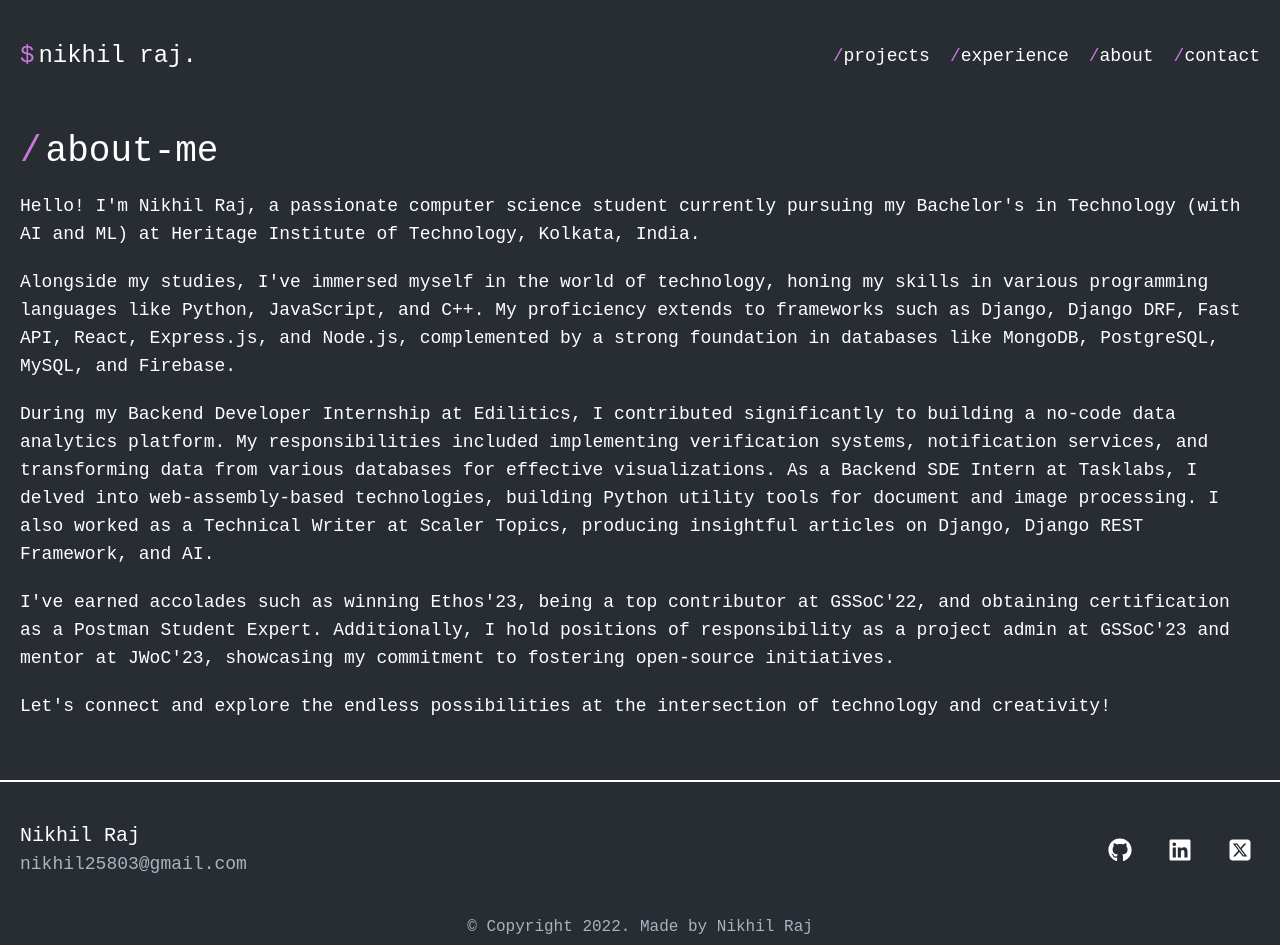
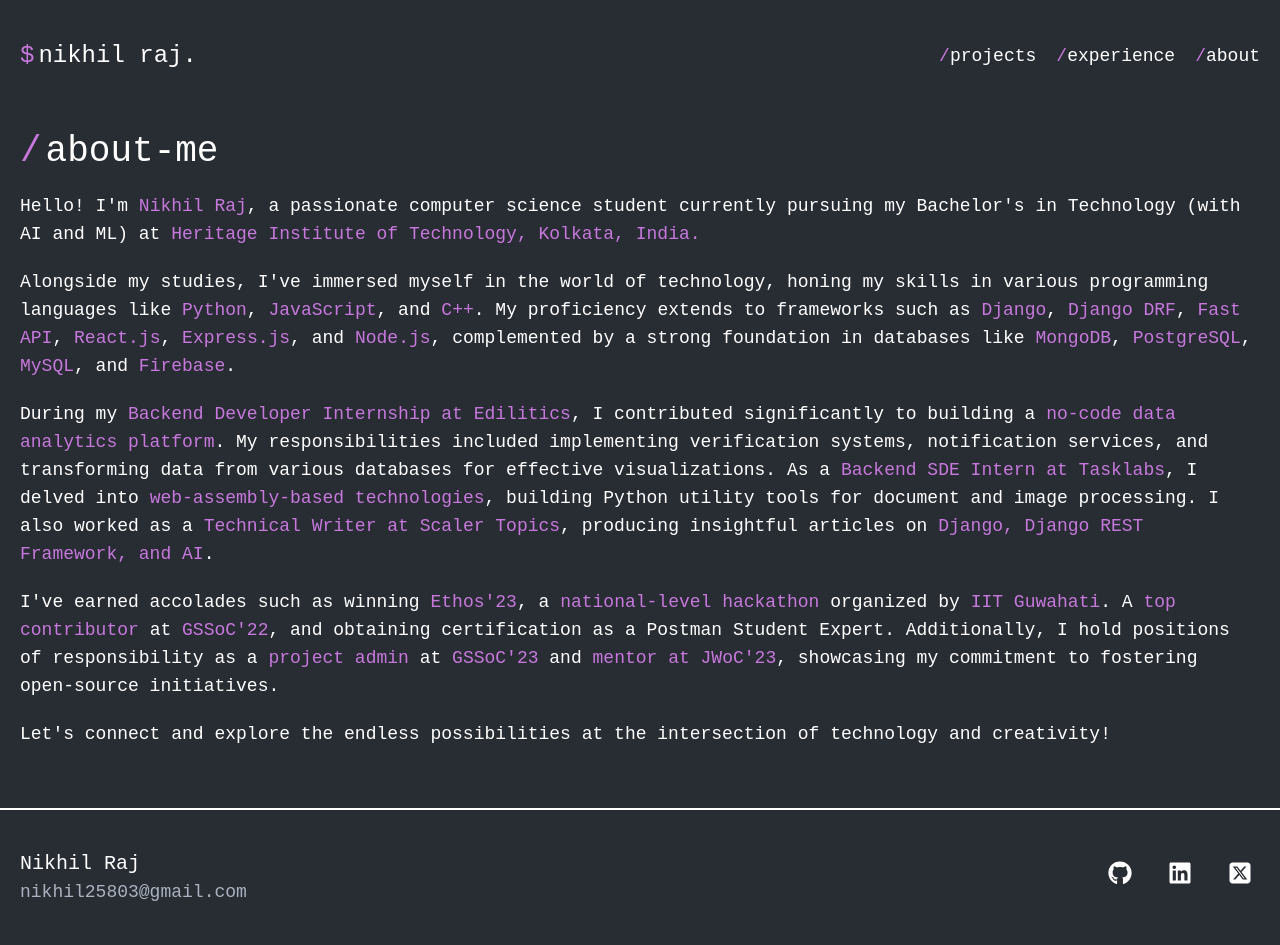
Before and after one commit to nikhil25803/portfolio, a React (Vite) app: page /about in a window 1280 px wide. Shown: the top 945 px of the page. Built offline with nearby package versions, Linux system fonts and the light colour scheme; a web font is replaced by a local one.

Commit message:
Added Links

```diff
--- a/src/components/AboutMeSection.tsx
+++ b/src/components/AboutMeSection.tsx
@@ -16,27 +16,50 @@
         <div className="grid grid-cols-1 lg:grid-cols-3 justify-center items-center gap-5">
           <div className="mt-5 flex flex-col gap-5 text-base md:text-lg lg:col-span-2">
             <div>
-              Hello! I'm Nikhil Raj, a passionate computer science student
-              currently pursuing my Bachelor's in Technology (with AI and ML) at
-              Heritage Institute of Technology, Kolkata, India.
+              Hello! I'm <span className="text-textPrimary">Nikhil Raj</span>, a
+              passionate computer science student currently pursuing my
+              Bachelor's in Technology (with AI and ML) at{" "}
+              <span className="text-textPrimary">
+                Heritage Institute of Technology, Kolkata, India.
+              </span>
             </div>
             <div>
               Alongside my studies, I've immersed myself in the world of
               technology, honing my skills in various programming languages like
-              Python, JavaScript, and C++. My proficiency extends to frameworks
-              such as Django, Django DRF, Fast API, React, Express.js, and
-              Node.js, complemented by a strong foundation in databases like
-              MongoDB, PostgreSQL, MySQL, and Firebase.
+              <span className="text-textPrimary"> Python</span>,{" "}
+              <span className="text-textPrimary">JavaScript</span>, and{" "}
+              <span className="text-textPrimary">C++</span>. My proficiency
+              extends to frameworks such as{" "}
+              <span className="text-textPrimary">Django</span>,{" "}
+              <span className="text-textPrimary">Django DRF</span>,{" "}
+              <span className="text-textPrimary">Fast API</span>,{" "}
+              <span className="text-textPrimary">React.js</span>,{" "}
+              <span className="text-textPrimary">Express.js</span>, and
+              <span className="text-textPrimary"> Node.js</span>, complemented
+              by a strong foundation in databases like
+              <span className="text-textPrimary"> MongoDB</span>,{" "}
+              <span className="text-textPrimary">PostgreSQL</span>,{" "}
+              <span className="text-textPrimary">MySQL</span>, and{" "}
+              <span className="text-textPrimary">Firebase</span>.
             </div>
             <div className="hidden md:block">
-              Beyond coding, I've also explored the realm of Technical Writing
-              as a contributor to Scaler Topics. I authored 10+ articles on
-              Django, Django REST Framework, and Artificial Intelligence,
-              providing valuable insights with sample code snippets.
+              Beyond Backend Development, I've also explored{" "}
+              <span className="text-textPrimary">Machine Learning </span>
+              and <span className="text-textPrimary">Deep Learning</span>. I am
+              familiar with prominent libraries such as
+              <span className="text-textPrimary"> Tensorflow</span>,{" "}
+              <span className="text-textPrimary">Keras</span>, and{" "}
+              <span className="text-textPrimary">Scikit-Learn</span>. I am eager
+              to channel my passion and expertise into a dynamic career within
+              this rapidly evolving and promising technological landscape.
             </div>
-            <div className="hover-border w-fit text-textPrimary">
+            <a
+              href="/about"
+              style={{ textDecoration: "None" }}
+              className="hover-border w-fit text-textPrimary"
+            >
               Read More ~~~{">"}
-            </div>
+            </a>
           </div>
           <div>
             <div className="text-textWhite mb-2 text-xl border-0 border-solid border-b-2 border-textPrimary">
@@ -44,15 +67,29 @@
             </div>
             <div className="grid grid-cols-3 lg:grid-cols-3 gap-5">
               <SocialButtons
+                url="https://www.linkedin.com/in/nikhil25803/"
                 element={<FaLinkedinIn alphabetic={"LinkedIn"} />}
               />
-              <SocialButtons element={<FaGithub alphabetic={"GitHub"} />} />
               <SocialButtons
+                url="https://github.com/nikhil25803"
+                element={<FaGithub alphabetic={"GitHub"} />}
+              />
+              <SocialButtons
+                url="https://twitter.com/humans_write"
                 element={<FaSquareXTwitter alphabetic={"Twitter"} />}
               />
-              <SocialButtons element={<FaKaggle alphabetic={"Kaggle"} />} />
-              <SocialButtons element={<SiGeeksforgeeks alphabetic={"GFG"} />} />
-              <SocialButtons element={<SiLeetcode alphabetic={"Kaggle"} />} />
+              <SocialButtons
+                url="https://www.kaggle.com/nikhil25803"
+                element={<FaKaggle alphabetic={"Kaggle"} />}
+              />
+              <SocialButtons
+                url="https://auth.geeksforgeeks.org/user/nikhil25803"
+                element={<SiGeeksforgeeks alphabetic={"GFG"} />}
+              />
+              <SocialButtons
+                url="https://leetcode.com/nikhil25803/"
+                element={<SiLeetcode alphabetic={"Kaggle"} />}
+              />
             </div>
           </div>
         </div>
--- a/src/components/Footer.tsx
+++ b/src/components/Footer.tsx
@@ -8,18 +8,44 @@
         <div className="flex flex-row justify-between items-center">
           <div className="flex flex-col ">
             <div className="text-lg lg:text-xl mr-2">Nikhil Raj</div>
-            <div className="text-base lg:text-lg text-textGray">
+            <a
+              href="https://mail.google.com/mail/?view=cm&fs=1&tf=1&to=nikhil25803@google.com"
+              style={{ textDecoration: "None" }}
+              target="_blank"
+              className="text-base lg:text-lg text-textGray"
+            >
               nikhil25803@gmail.com
-            </div>
+            </a>
           </div>
           <div className=" text-xl lg:text-2xl flex flex-row gap-5">
-            <FaGithub className="hover-border w-fit p-2" />{" "}
-            <FaLinkedin className="hover-border w-fit p-2" />
-            <FaSquareXTwitter className="hover-border w-fit p-2" />
+            <a
+              href="https://github.com/nikhil25803"
+              style={{ textDecoration: "None" }}
+              className="text-textWhite"
+              target="_blank"
+            >
+              <FaGithub className="hover-border w-fit p-2" />
+            </a>
+            <a
+              href="https://www.linkedin.com/in/nikhil25803/"
+              style={{ textDecoration: "None" }}
+              className="text-textWhite"
+              target="_blank"
+            >
+              <FaLinkedin className="hover-border w-fit p-2" />
+            </a>
+            <a
+              href="https://twitter.com/humans_write"
+              style={{ textDecoration: "None" }}
+              className="text-textWhite"
+              target="_blank"
+            >
+              <FaSquareXTwitter className="hover-border w-fit p-2" />
+            </a>
           </div>
         </div>
         <div className="text-center mt-10 text-textGray">
-          © Copyright 2022. Made by Nikhil Raj
+          © Copyright 2024. Made by Nikhil Raj
         </div>
       </div>
     </footer>
--- a/src/components/Navbar.tsx
+++ b/src/components/Navbar.tsx
@@ -1,7 +1,7 @@
 const Navbar = () => {
   return (
     <nav className="bg-backfroundColor w-full font-dmMono">
-      <div className="max-w-[1280px] mx-auto flex flex-row justify-between items-center px-5 py-10">
+      <div className="max-w-[1280px] mx-auto flex flex-col sm:flex-row justify-between items-center px-5 py-10">
         <a
           className="text-2xl text-textWhite "
           style={{ textDecoration: "None" }}
@@ -9,7 +9,7 @@
         >
           <span className="text-textPrimary mr-1">$</span>nikhil raj.
         </a>
-        <div className="hidden md:flex flex-row justify-evenly items-center gap-5 text-lg text-textGray">
+        <div className="flex flex-row justify-evenly items-center gap-5 text-lg text-textGray">
           <a
             className="hover-border text-textWhite"
             style={{ textDecoration: "None" }}
@@ -31,13 +31,6 @@
           >
             <span className="text-textPrimary">/</span>about
           </a>
-          <a
-            className="hover-border text-textWhite "
-            style={{ textDecoration: "None" }}
-            href="#about-me-section"
-          >
-            <span className="text-textPrimary">/</span>contact
-          </a>
         </div>
       </div>
     </nav>
--- a/src/components/cards/ExperienceCard.tsx
+++ b/src/components/cards/ExperienceCard.tsx
@@ -9,7 +9,7 @@
 
 const ExperienceCard = (props: ExperienceCardDetails) => {
   return (
-    <div className="flex flex-col gap-5 border-0 border-solid border-l-2 border-textGray px-4 rounded-lg">
+    <div className="flex flex-col gap-5 border-0 border-solid border-l-2 border-textGray px-4 py-4 rounded-lg hover:shadow-2xl">
       <div className="text-xl md:text-3xl lg:text-3xl  text-textPrimary">
         {props.position}
       </div>
--- a/src/components/cards/ProjectsCard.tsx
+++ b/src/components/cards/ProjectsCard.tsx
@@ -11,9 +11,9 @@
 
 const ProjectsCard = (props: ProjectInfo) => {
   return (
-    <div className=" rounded-lg overflow-hidden shadow-2xl hover:drop-shadow-2xl flex flex-col ">
+    <div className=" rounded-lg overflow-hidden hover:shadow-2xl flex flex-col ">
       <img
-        className="w-full h-[350px] md:h-[250px] lg:h-[375px] overflow-hidden"
+        className="hidden md:block w-full h-[350px] md:h-[250px] lg:h-[375px] overflow-hidden"
         src={props.imageurl}
         alt={props.projectname}
       />
--- a/src/data/project-data.ts
+++ b/src/data/project-data.ts
@@ -88,7 +88,7 @@
   },
   {
     imageurl: IMAGES.projectFoodvision,
-    projectname: "FoodVision",
+    projectname: "Food Vision",
     link: [
       {
         name: "GitHub",
--- a/src/pages/About.tsx
+++ b/src/pages/About.tsx
@@ -11,35 +11,76 @@
         <div className="grid grid-cols-1 justify-center items-center gap-5 mb-10">
           <div className="mt-5 flex flex-col gap-5 text-base md:text-lg ">
             <p>
-              Hello! I'm Nikhil Raj, a passionate computer science student
-              currently pursuing my Bachelor's in Technology (with AI and ML) at
-              Heritage Institute of Technology, Kolkata, India.
+              Hello! I'm <span className="text-textPrimary">Nikhil Raj</span>, a
+              passionate computer science student currently pursuing my
+              Bachelor's in Technology (with AI and ML) at{" "}
+              <span className="text-textPrimary">
+                Heritage Institute of Technology, Kolkata, India.
+              </span>
             </p>
             <p>
               Alongside my studies, I've immersed myself in the world of
               technology, honing my skills in various programming languages like
-              Python, JavaScript, and C++. My proficiency extends to frameworks
-              such as Django, Django DRF, Fast API, React, Express.js, and
-              Node.js, complemented by a strong foundation in databases like
-              MongoDB, PostgreSQL, MySQL, and Firebase.
+              <span className="text-textPrimary"> Python</span>,{" "}
+              <span className="text-textPrimary">JavaScript</span>, and{" "}
+              <span className="text-textPrimary">C++</span>. My proficiency
+              extends to frameworks such as{" "}
+              <span className="text-textPrimary">Django</span>,{" "}
+              <span className="text-textPrimary">Django DRF</span>,{" "}
+              <span className="text-textPrimary">Fast API</span>,{" "}
+              <span className="text-textPrimary">React.js</span>,{" "}
+              <span className="text-textPrimary">Express.js</span>, and
+              <span className="text-textPrimary"> Node.js</span>, complemented
+              by a strong foundation in databases like
+              <span className="text-textPrimary"> MongoDB</span>,{" "}
+              <span className="text-textPrimary">PostgreSQL</span>,{" "}
+              <span className="text-textPrimary">MySQL</span>, and{" "}
+              <span className="text-textPrimary">Firebase</span>.
             </p>
             <p>
-              During my Backend Developer Internship at Edilitics, I contributed
-              significantly to building a no-code data analytics platform. My
-              responsibilities included implementing verification systems,
+              During my{" "}
+              <span className="text-textPrimary">
+                Backend Developer Internship at Edilitics
+              </span>
+              , I contributed significantly to building a{" "}
+              <span className="text-textPrimary">
+                no-code data analytics platform
+              </span>
+              . My responsibilities included implementing verification systems,
               notification services, and transforming data from various
-              databases for effective visualizations. As a Backend SDE Intern at
-              Tasklabs, I delved into web-assembly-based technologies, building
-              Python utility tools for document and image processing. I also
-              worked as a Technical Writer at Scaler Topics, producing
-              insightful articles on Django, Django REST Framework, and AI.
+              databases for effective visualizations. As a{" "}
+              <span className="text-textPrimary">
+                Backend SDE Intern at Tasklabs
+              </span>
+              , I delved into{" "}
+              <span className="text-textPrimary">
+                web-assembly-based technologies
+              </span>
+              , building Python utility tools for document and image processing.
+              I also worked as a{" "}
+              <span className="text-textPrimary">
+                Technical Writer at Scaler Topics
+              </span>
+              , producing insightful articles on{" "}
+              <span className="text-textPrimary">
+                Django, Django REST Framework, and AI
+              </span>
+              .
             </p>
             <p>
-              I've earned accolades such as winning Ethos'23, being a top
-              contributor at GSSoC'22, and obtaining certification as a Postman
-              Student Expert. Additionally, I hold positions of responsibility
-              as a project admin at GSSoC'23 and mentor at JWoC'23, showcasing
-              my commitment to fostering open-source initiatives.
+              I've earned accolades such as winning{" "}
+              <span className="text-textPrimary">Ethos'23</span>, a{" "}
+              <span className="text-textPrimary">national-level hackathon</span>{" "}
+              organized by{" "}
+              <span className="text-textPrimary">IIT Guwahati</span>. A{" "}
+              <span className="text-textPrimary">top contributor</span> at
+              <span className="text-textPrimary"> GSSoC'22</span>, and obtaining
+              certification as a Postman Student Expert. Additionally, I hold
+              positions of responsibility as a{" "}
+              <span className="text-textPrimary">project admin </span>
+              at <span className="text-textPrimary">GSSoC'23</span> and{" "}
+              <span className="text-textPrimary">mentor at JWoC'23</span>,
+              showcasing my commitment to fostering open-source initiatives.
             </p>
             <div>
               Let's connect and explore the endless possibilities at the
```
Also changed, not shown: src/components/ExperienceSection.tsx (+7 -1 lines), src/components/HeroSection.tsx (+21 -7 lines), src/components/ProjectSection.tsx (+7 -1 lines), src/components/elements/SocialButtons.tsx (+7 -2 lines).
